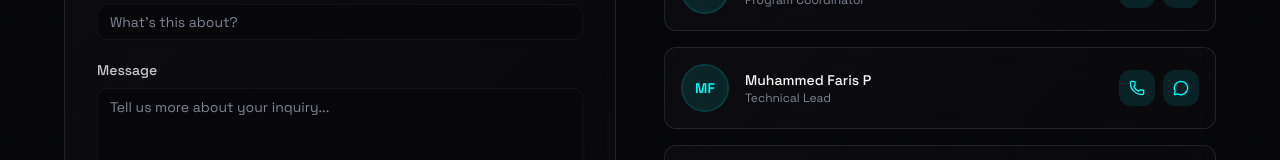
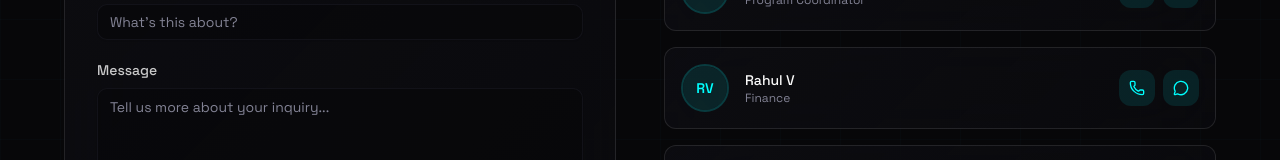
Before and after one commit to FarisPalayi/insight-26, a React (Vite) app: page /contact in a window 1280 px wide. Shown: the part 469-629 px from the top of the page. Built offline with nearby package versions, Linux system fonts and the light colour scheme; no server answers; the database is empty.

Commit message:
chore: add rahul contact info

```diff
--- a/src/components/features/contact/contact.constants.ts
+++ b/src/components/features/contact/contact.constants.ts
@@ -15,10 +15,10 @@ export const CONTACTS: ContactPerson[] = [
     initials: "AK",
   },
   {
-    name: "Muhammed Faris P",
-    role: "Technical Lead",
-    phone: "9072402532",
-    initials: "MF",
+    name: "Rahul V",
+    role: "Finance",
+    phone: "7909226491",
+    initials: "RV",
   },
 ];
 
```
